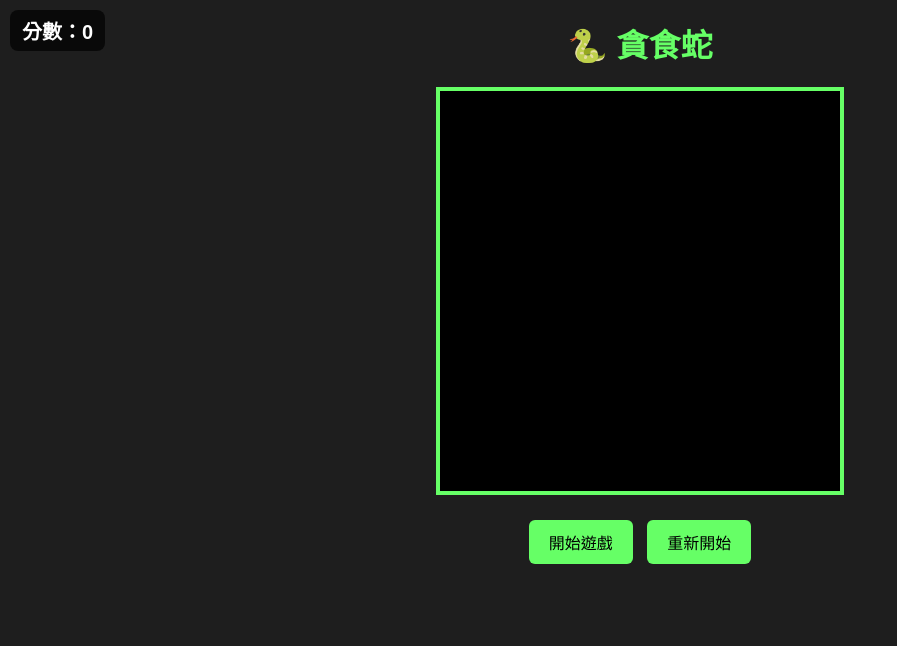
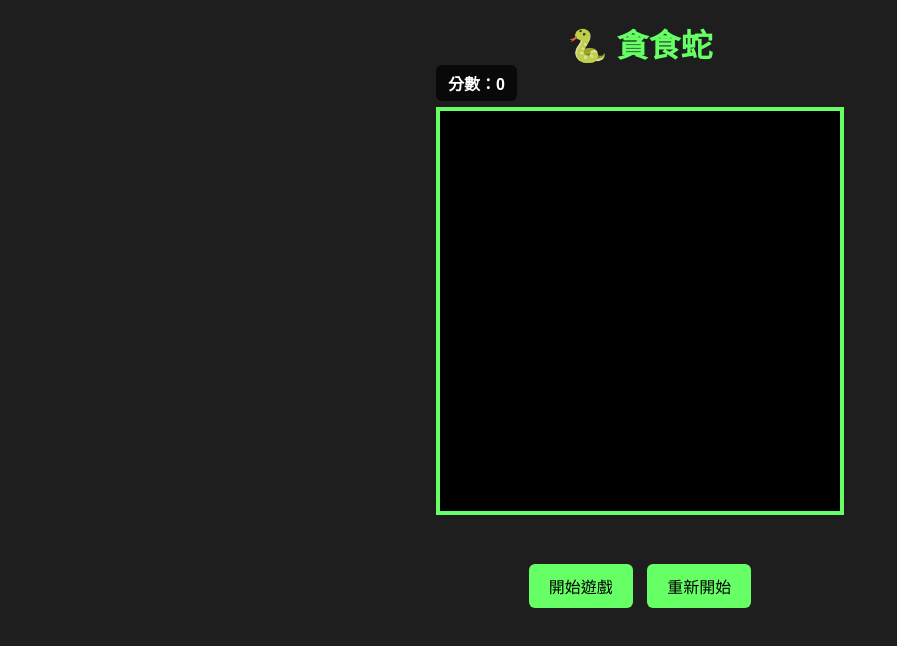
Before and after one commit to SonicXP0103/snake_game, a plain HTML site: page index.html in a window 1280 px wide. Shown: the whole page, without its empty margins (0-897 px from the left). Drawn offline with Linux system fonts and the light colour scheme.

Commit message:
[修改] 修改分數排版

```diff
--- a/index.html
+++ b/index.html
@@ -8,10 +8,8 @@
 <body>
   <h1>🐍 貪食蛇</h1>
 
-  <div id="scoreBoard">分數：0</div>
-
   <div id="gameContainer">
-    <!-- 未來這裡會用 JS 畫出貪食蛇 -->
+    <div id="scoreBoard">分數：0</div>
     <canvas id="gameCanvas" width="400" height="400"></canvas>
   </div>
 
--- a/styles.css
+++ b/styles.css
@@ -15,24 +15,27 @@ h1 {
 
 #scoreBoard {
   position: absolute;
-  top: 10px;
-  left: 10px;
-  font-size: 20px;
+  bottom: 100%;
+  left: 0;
+  margin-bottom: 6px;
+  font-size: 16px;
   font-weight: bold;
   color: #ffffff;
   background-color: rgba(0, 0, 0, 0.7);
   padding: 6px 12px;
-  border-radius: 8px;
+  border-radius: 6px;
   z-index: 10;
+  pointer-events: none;
 }
 
 #gameContainer {
-  display: flex;
-  justify-content: center;
+  position: relative;
+  display: inline-block;
   margin: 20px auto;
 }
 
 canvas#gameCanvas {
+  display: block;
   background-color: #000;
   border: 4px solid #66ff66;
 }
```
